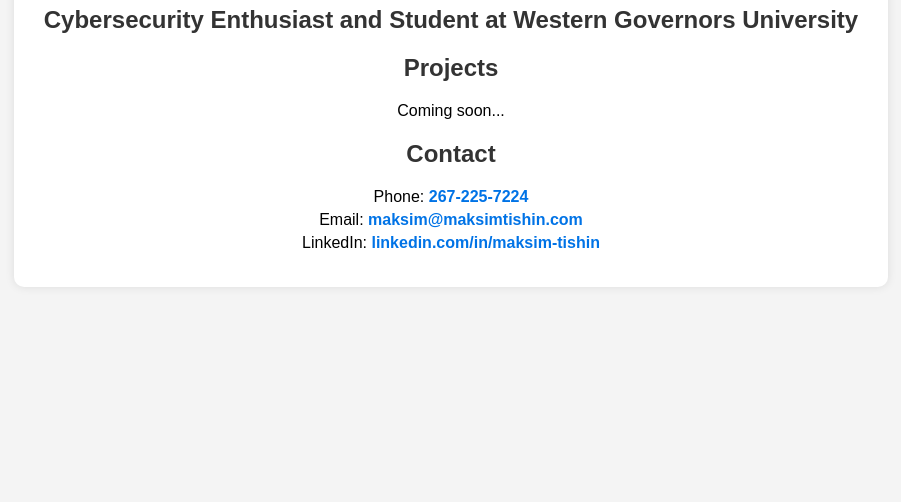
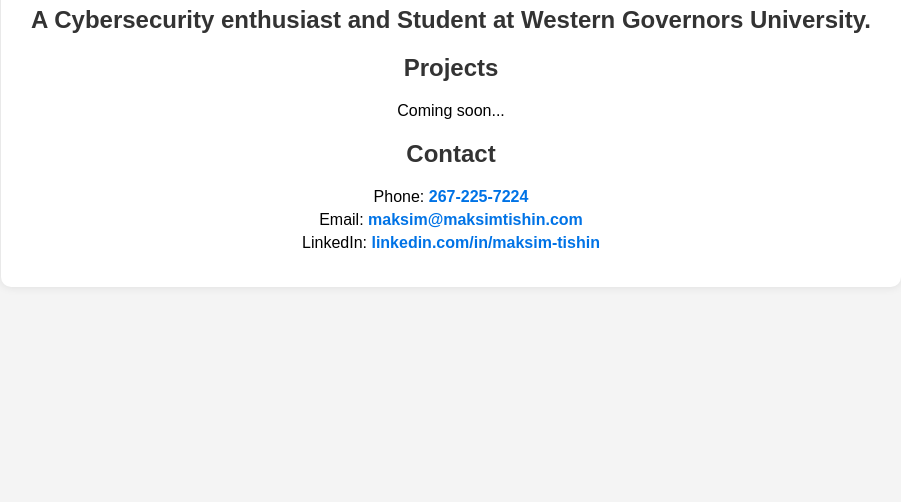
Before and after one commit to maksimtishin/Portfolio, a plain HTML site: page index.html in a window 1280 px wide. Shown: the part 298-800 px from the top of the page, without its empty margins (189-1090 px from the left). Drawn offline with Linux system fonts and the light colour scheme.

Commit message:
Update index.html

```diff
--- a/index.html
+++ b/index.html
@@ -17,7 +17,7 @@
     <div class="container">
         <img src="profile.jpg" alt="Maksim Tishin">
         <h1>Hi, I'm Maksim.</h1>
-        <h2>Cybersecurity Enthusiast and Student at Western Governors University</h2>
+        <h2>A Cybersecurity enthusiast and Student at Western Governors University.</h2>
 
         <h2>Projects</h2>
         <p>Coming soon...</p> <!-- Add project links here later -->
```
